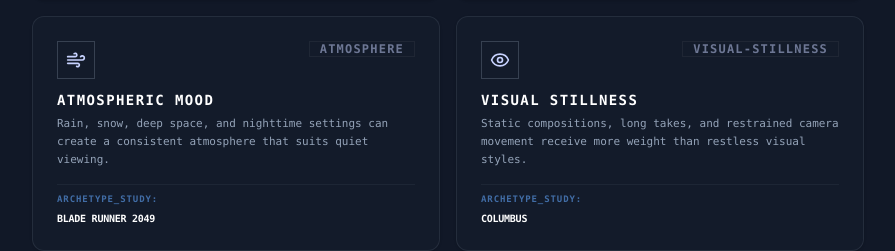
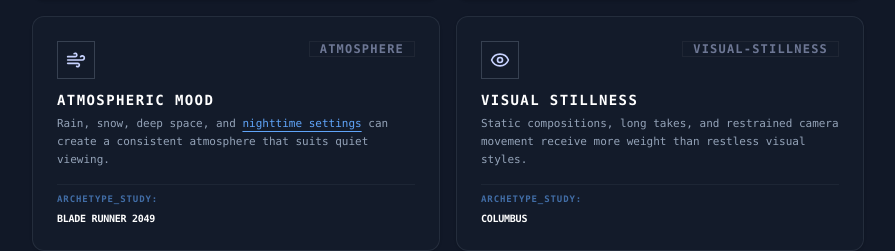
Before and after one commit to sthoms12/nap-movies-the-sleep-friendly-movie-database, a React (Vite) app: page /criteria in a window 1280 px wide. Shown: the part 1420-1671 px from the top of the page, without its empty margins (192-1087 px from the left). Built offline with nearby package versions, Linux system fonts and the light colour scheme.

Commit message:
Add contextual criteria -> visually-dark guide link

```diff
--- a/src/pages/CriteriaPage.tsx
+++ b/src/pages/CriteriaPage.tsx
@@ -3,11 +3,20 @@ import {
   Clock, Volume2, UserCheck, Wind, LayoutPanelLeft,
   Search, BookOpen
 } from 'lucide-react';
+import type { ReactNode } from 'react';
+import { Link } from 'react-router-dom';
 import { Badge } from '@/components/ui/badge';
 import { Card, CardContent, CardHeader, CardTitle } from '@/components/ui/card';
 
 export function CriteriaPage() {
-  const criteria = [
+  const criteria: Array<{
+    title: string;
+    icon: ReactNode;
+    desc: string;
+    case: string;
+    tag: string;
+    anchor?: { text: string; to: string };
+  }> = [
     {
       title: "Familiar Rewatch",
       icon: <UserCheck className="w-5 h-5" />,
@@ -41,7 +50,8 @@ export function CriteriaPage() {
       icon: <Wind className="w-5 h-5" />,
       desc: "Rain, snow, deep space, and nighttime settings can create a consistent atmosphere that suits quiet viewing.",
       case: "Blade Runner 2049",
-      tag: "Atmosphere"
+      tag: "Atmosphere",
+      anchor: { text: "nighttime settings", to: "/visually-dark-movies-to-fall-asleep-to/" }
     },
     {
       title: "Visual Stillness",
@@ -148,7 +158,15 @@ export function CriteriaPage() {
                   </CardHeader>
                   <CardContent className="p-5 pt-0 space-y-4">
                     <p className="text-[11px] text-muted-foreground leading-relaxed line-clamp-3">
-                      {item.desc}
+                      {item.anchor ? (
+                        <>
+                          {item.desc.split(item.anchor.text)[0]}
+                          <Link to={item.anchor.to} className="text-retro-accent underline underline-offset-4 hover:text-white">{item.anchor.text}</Link>
+                          {item.desc.split(item.anchor.text)[1]}
+                        </>
+                      ) : (
+                        item.desc
+                      )}
                     </p>
                     <div className="pt-2 border-t border-border/30">
                       <div className="text-[9px] font-black uppercase tracking-widest text-retro-accent/60 mb-1">Archetype_Study:</div>
```
